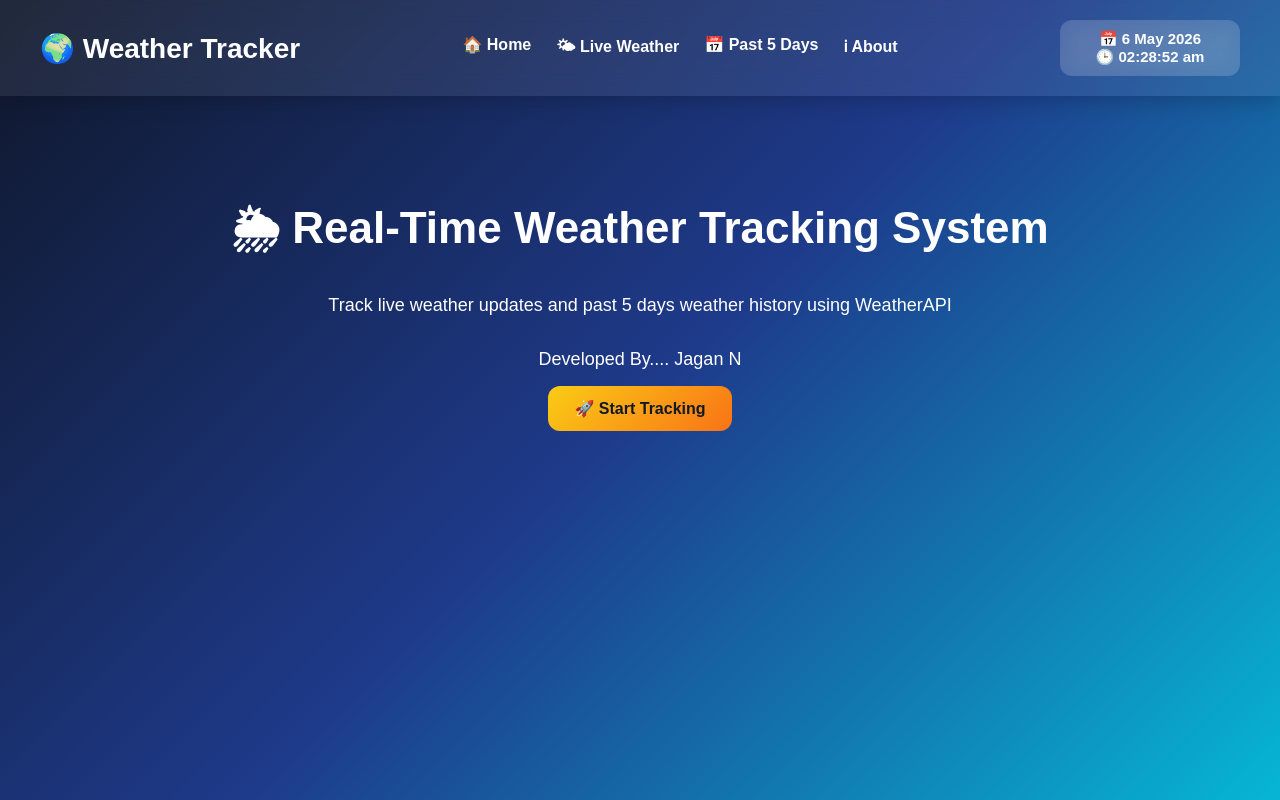
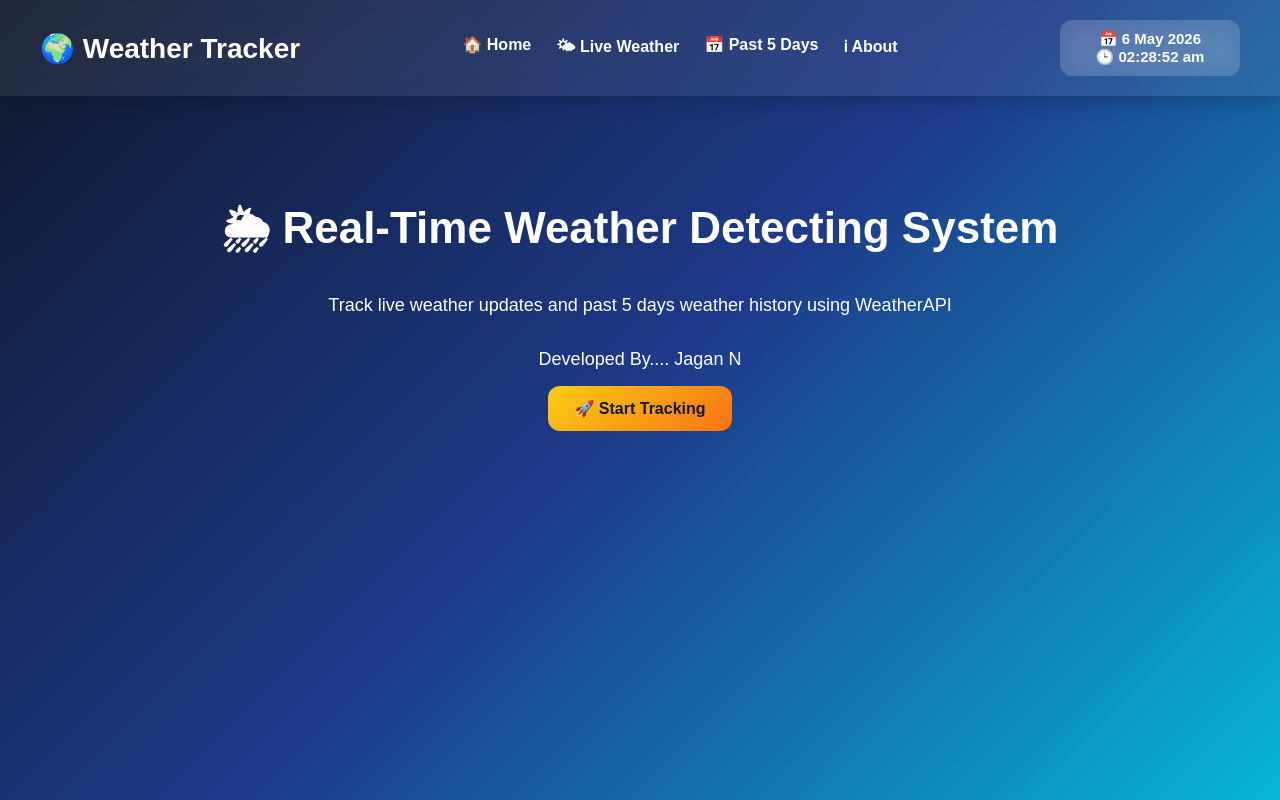
Before and after one commit to jagan022/weather-tracking, a plain HTML site: page index.html in a window 1280 px wide. Drawn offline with Linux system fonts and the light colour scheme.

Commit message:
first commit

```diff
--- a/index.html
+++ b/index.html
@@ -20,7 +20,7 @@
 </nav>
 
 <section class="hero">
-    <h1>🌦 Real-Time Weather Tracking System</h1>
+    <h1>🌦 Real-Time Weather Detecting System</h1>
     <p>Track live weather updates and past 5 days weather history using WeatherAPI</p>
     <p> Developed By.... Jagan N</p>
     <a href="live-weather.html" class="btn">🚀 Start Tracking</a>
```
